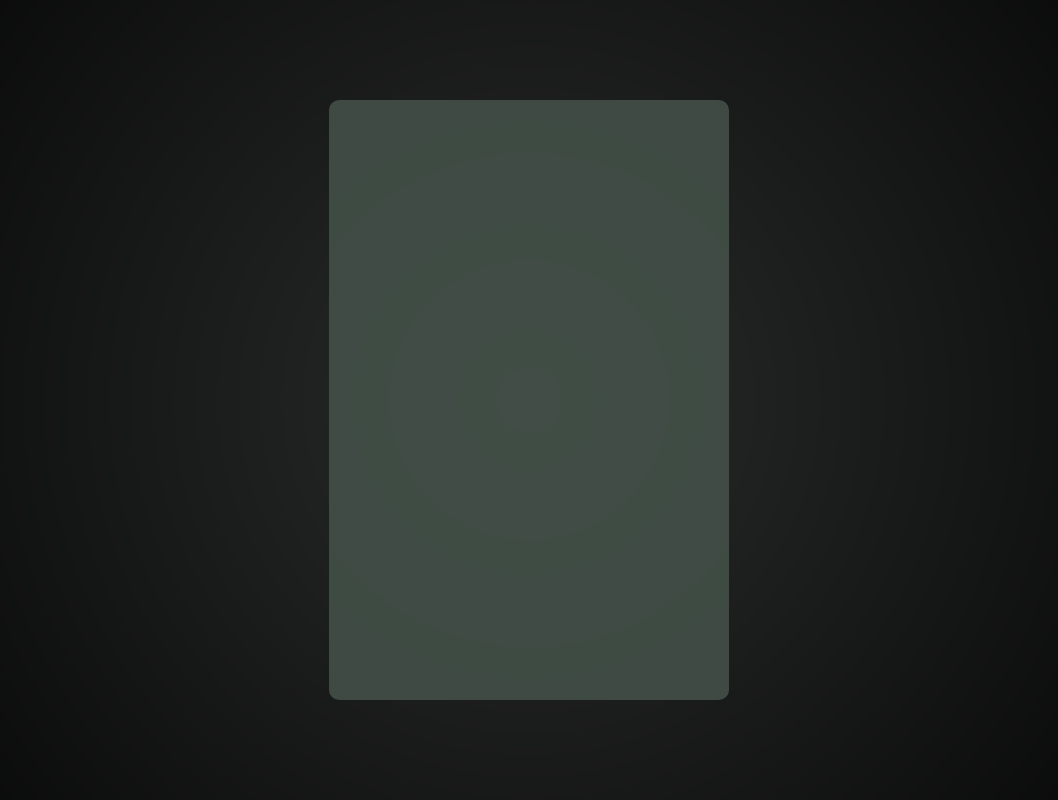
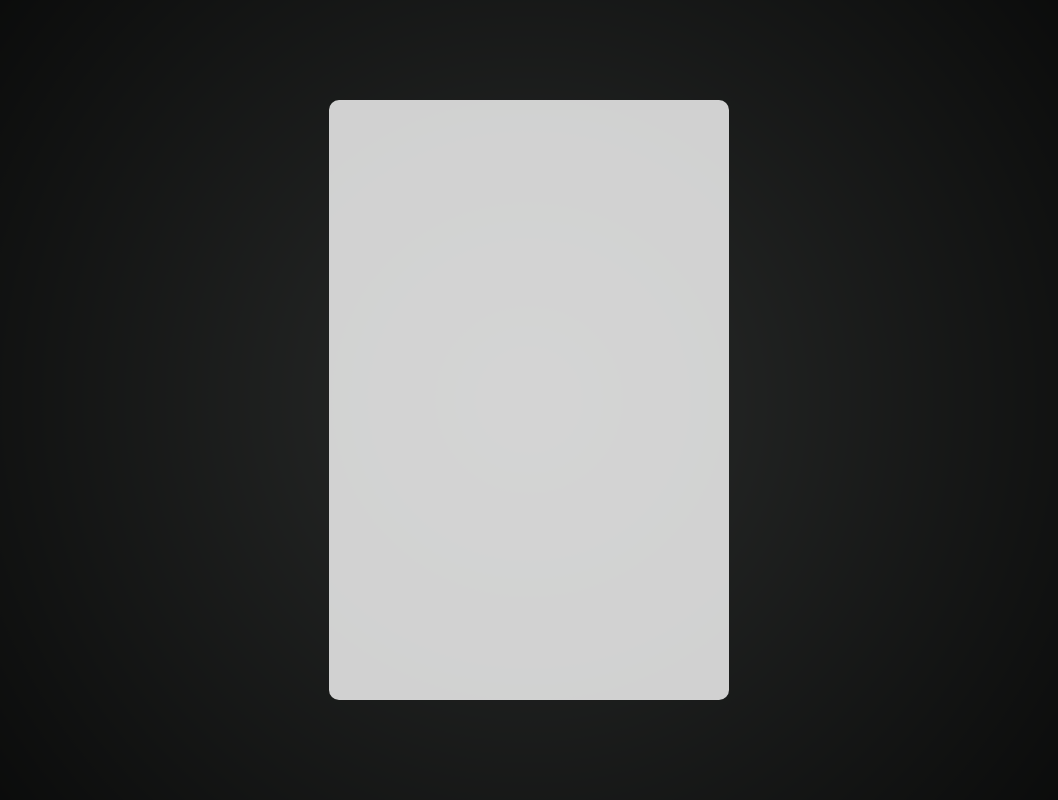
Before and after one commit to kyleissuper/floppy, a plain HTML site: page index.html in a window 1280 px wide. Shown: the whole page, without its empty margins (111-1169 px from the left). Drawn offline with Linux system fonts and the light colour scheme; a web font is replaced by a local one.

Commit message:
Make sure background color is consistent before splash screen loads

```diff
--- a/index.html
+++ b/index.html
@@ -15,7 +15,7 @@
         height: 100vh;
       }
       #game {
-        background-color: #47564D;
+        background-color: #FFF;
         opacity: 1;
         background-size: 20px 20px;
         position: absolute;
```
